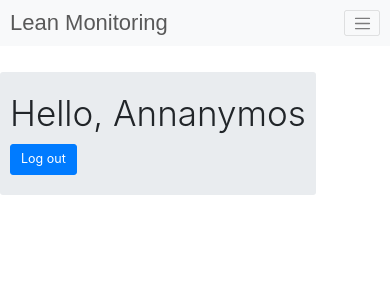
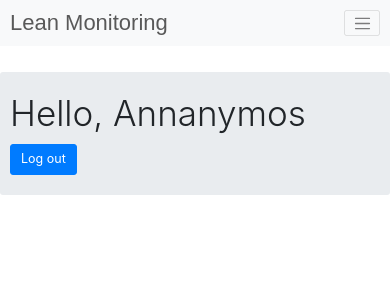
Before and after one commit to tdo-s-cubed/lean-monitoring, a React (Create React App) app: page /home in a window 390 px wide. Shown: the top 300 px of the page. Built offline with nearby package versions, Linux system fonts and the light colour scheme; no server answers.

Commit message:
jumbatron style edits

```diff
--- a/src/components/UserDataBox.js
+++ b/src/components/UserDataBox.js
@@ -27,12 +27,12 @@
     return (
       <div className="user-data-box">
         <div className="jumbotron row">
-          <div className="col-10">
+          <div className="col-9">
             <h1 className="display-4">{`Hello, ${user.userName}`}</h1>
             <p>Last log-in date: 05.10.2019</p>
             <p>Sessions: 145</p>
           </div>
-          <div className="col-2">
+          <div className="col-3">
             <a
               className="btn btn-primary btn-lg"
               href={`${user.logoutUri}`}
--- a/src/styles/components/_bootstrap-edits.scss
+++ b/src/styles/components/_bootstrap-edits.scss
@@ -1,6 +1,6 @@
 .card {
   width: 26rem;
-  height: 34rem;
+  height: 32rem;
   box-shadow: 0 10px 10px -10px rgba(0, 0, 0, 0);
   transition: box-shadow 0.3s ease-in-out;
   &:hover {
--- a/src/styles/components/_container.scss
+++ b/src/styles/components/_container.scss
@@ -7,6 +7,7 @@
       display: flex;
       ._router {
         display: flex;
+        width: 100%;
         ._stream-name {
           margin-left: 30rem;
         }
--- a/src/styles/components/_user-data-box.scss
+++ b/src/styles/components/_user-data-box.scss
@@ -1,29 +1,31 @@
 .user-data-box {
   padding-left: 15rem;
-  width: 60vw;
+  width: 70vw;
   .jumbotron {
     margin-top: $m-size;
     margin-left: 15rem;
+    width: 70%;
+    padding: 20px 10px;
   }
 }
 
 @media (max-width: 768px) {
   .user-data-box {
     padding: 0;
-    width: 100%;
+    // width: 100%;
     .jumbotron {
       margin-top: $xl-size * 1.5;
+      margin-left: 0;
+      width: 100%;
     }
   }
 }
 
 @media (max-width: 1024px) {
   .user-data-box {
-    padding: 0;
     width: 100%;
-    .jumbotron {
-      margin-top: $xl-size * 1.5;
-      margin-left: 0;
-    }
+  }
+  .jumbotron {
+    padding-right: 0;
   }
 }
--- a/src/styles/styles.css
+++ b/src/styles/styles.css
@@ -32,7 +32,7 @@
 
 .card {
   width: 26rem;
-  height: 34rem;
+  height: 32rem;
   -webkit-box-shadow: 0 10px 10px -10px rgba(0, 0, 0, 0);
           box-shadow: 0 10px 10px -10px rgba(0, 0, 0, 0);
   -webkit-transition: -webkit-box-shadow 0.3s ease-in-out;
@@ -245,6 +245,7 @@
   display: -webkit-box;
   display: -ms-flexbox;
   display: flex;
+  width: 100%;
 }
 
 .container ._content-container ._router-container ._router ._stream-name {
@@ -310,32 +311,33 @@
 
 .user-data-box {
   padding-left: 15rem;
-  width: 60vw;
+  width: 70vw;
 }
 
 .user-data-box .jumbotron {
   margin-top: 2.2rem;
   margin-left: 15rem;
+  width: 70%;
+  padding: 20px 10px;
 }
 
 @media (max-width: 768px) {
   .user-data-box {
     padding: 0;
-    width: 100%;
   }
   .user-data-box .jumbotron {
     margin-top: 7.2rem;
+    margin-left: 0;
+    width: 100%;
   }
 }
 
 @media (max-width: 1024px) {
   .user-data-box {
-    padding: 0;
     width: 100%;
   }
-  .user-data-box .jumbotron {
-    margin-top: 7.2rem;
-    margin-left: 0;
+  .jumbotron {
+    padding-right: 0;
   }
 }
 /*# sourceMappingURL=styles.css.map */
```
Also changed, not shown: 1 other file (tests, documents, lock files or other folders).
